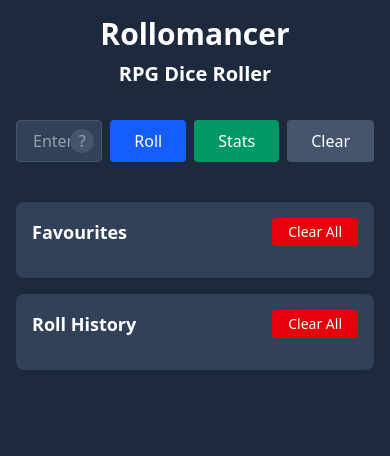
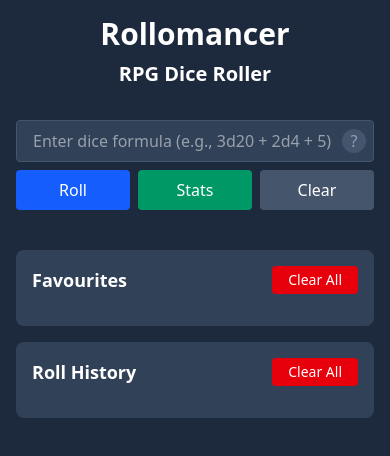
Before and after one commit to djmorton42/rollomancer, a React (Vite) app: page / in a window 390 px wide. Shown: the top 456 px of the page. Built offline with nearby package versions, Linux system fonts and the light colour scheme.

Commit message:
Give main buttons more space on mobile screen

```diff
--- a/src/components/DiceInput.tsx
+++ b/src/components/DiceInput.tsx
@@ -21,9 +21,9 @@ export function DiceInput({ formula, setFormula, onRoll, onStats, onClear }: Dic
   }
 
   return (
-    <form onSubmit={handleSubmit} className="mb-6 relative">
-      <div className="flex gap-2">
-        <div className="flex-1 relative">
+    <form onSubmit={handleSubmit} className="mb-6 relative space-y-2 md:space-y-0">
+      <div className="flex flex-col md:flex-row gap-2">
+        <div className="relative flex-1">
           <input
             ref={inputRef}
             type="text"
@@ -40,26 +40,28 @@ export function DiceInput({ formula, setFormula, onRoll, onStats, onClear }: Dic
             ?
           </div>
         </div>
+        <div className="flex gap-2 md:w-auto">
           <button
             type="submit"
-          className="px-6 py-2 bg-blue-600 rounded hover:bg-blue-700 transition-colors"
+            className="flex-1 md:flex-none px-6 py-2 bg-blue-600 rounded hover:bg-blue-700 transition-colors whitespace-nowrap"
           >
             Roll
           </button>
           <button
             type="button"
             onClick={() => formula.trim() && onStats(formula.trim())}
-          className="px-6 py-2 bg-emerald-600 rounded hover:bg-emerald-700 transition-colors"
+            className="flex-1 md:flex-none px-6 py-2 bg-emerald-600 rounded hover:bg-emerald-700 transition-colors whitespace-nowrap"
           >
             Stats
           </button>
           <button
             type="button"
             onClick={onClear}
-          className="px-6 py-2 bg-slate-600 rounded hover:bg-slate-700 transition-colors"
+            className="flex-1 md:flex-none px-6 py-2 bg-slate-600 rounded hover:bg-slate-700 transition-colors whitespace-nowrap"
           >
             Clear
           </button>
+        </div>
       </div>
 
       <AnimatePresence>
```
Lines whose indentation alone changed are shown as unchanged.
